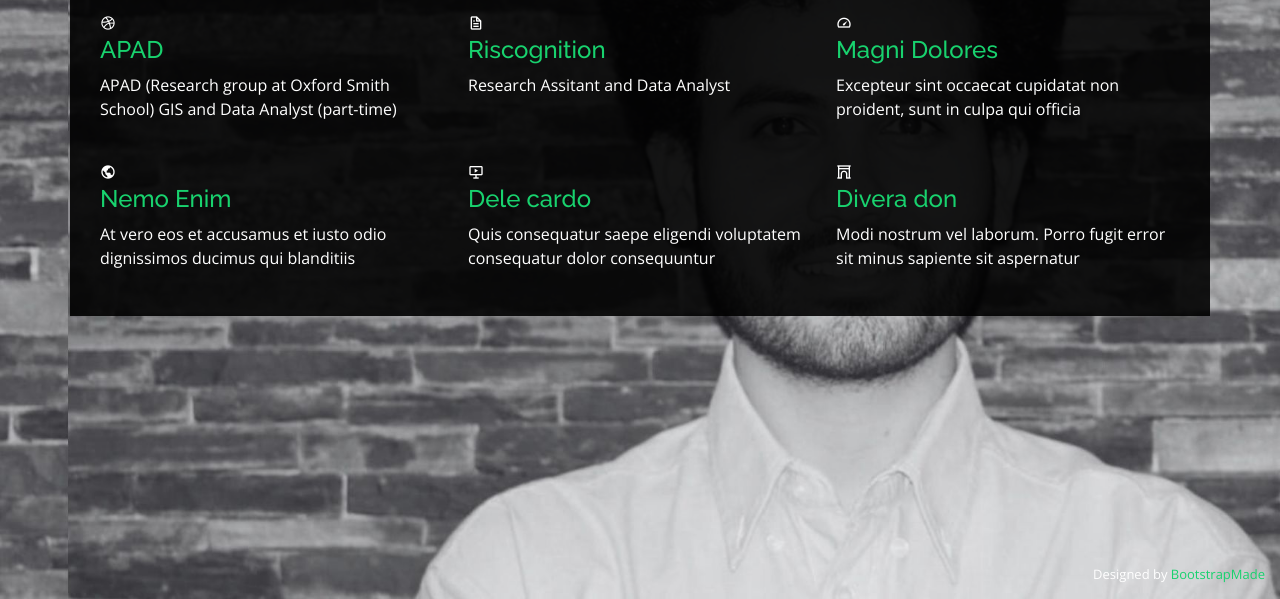
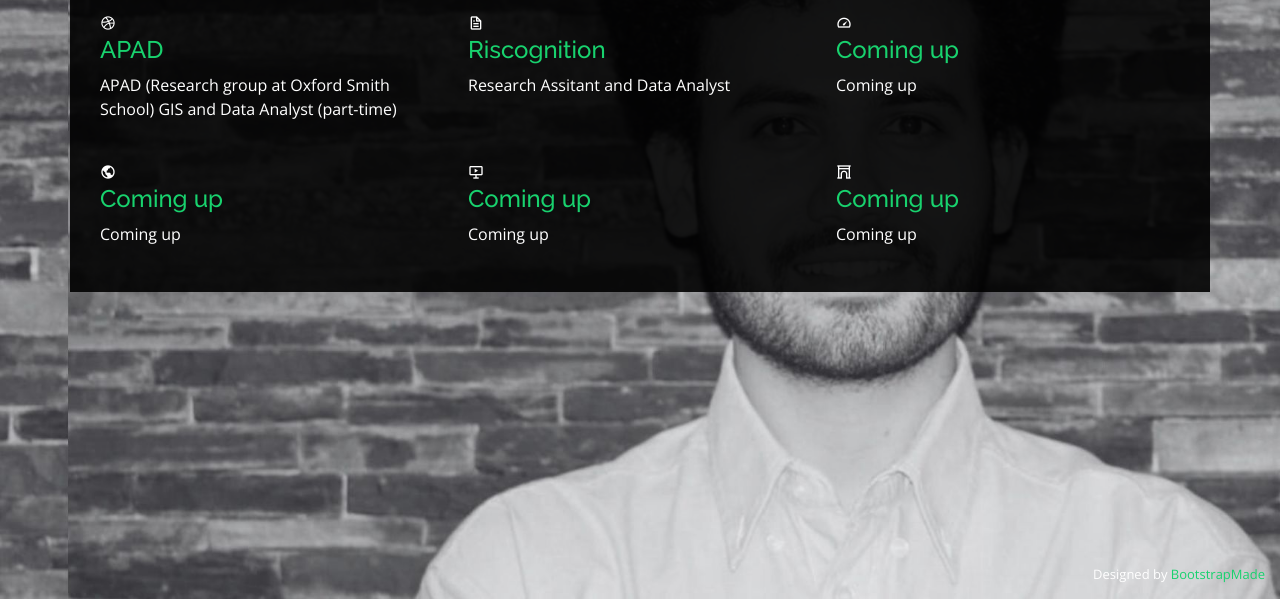
Before and after one commit to khizerzakir/khizerzakirai4eo.github.io, a plain HTML site: page index.html in a window 1280 px wide. Both pictures are taken after a click on the link "Blog". Shown: the part 201-800 px from the top of the page. Drawn offline with nearby package versions, Linux system fonts and the light colour scheme.

Commit message:
Update index.html
updated the blog page

```diff
--- a/index.html
+++ b/index.html
@@ -477,7 +477,7 @@
         <div class="col-lg-4 col-md-6 d-flex align-items-stretch">
           <div class="icon-box">
             <div class="icon"><i class="bx bxl-dribbble"></i></div>
-            <h4><a href="./Blog/Blog-details.html">APAD</a></h4>
+            <h4><a href="https://zgis.maps.arcgis.com/apps/webappviewer/index.html?id=d0d40e9521fb4195a3601dd5f153f4da">APAD</a></h4>
             <p>APAD (Research group at Oxford Smith School)
               GIS and Data Analyst (part-time) </p>
           </div>
@@ -486,7 +486,7 @@
         <div class="col-lg-4 col-md-6 d-flex align-items-stretch mt-4 mt-md-0">
           <div class="icon-box">
             <div class="icon"><i class="bx bx-file"></i></div>
-            <h4><a href="./Blog/Blog-details.html">Riscognition</a></h4>
+            <h4><a href="#">Riscognition</a></h4>
             <p>Research Assitant and Data Analyst</p>
           </div>
         </div>
@@ -494,32 +494,32 @@
         <div class="col-lg-4 col-md-6 d-flex align-items-stretch mt-4 mt-lg-0">
           <div class="icon-box">
             <div class="icon"><i class="bx bx-tachometer"></i></div>
-            <h4><a href="./Blog/Blog-details.html">Magni Dolores</a></h4>
-            <p>Excepteur sint occaecat cupidatat non proident, sunt in culpa qui officia</p>
+            <h4><a href="#">Coming up</a></h4>
+            <p>Coming up</p>
           </div>
         </div>
 
         <div class="col-lg-4 col-md-6 d-flex align-items-stretch mt-4">
           <div class="icon-box">
             <div class="icon"><i class="bx bx-world"></i></div>
-            <h4><a href="./Blog/Blog-details.html">Nemo Enim</a></h4>
-            <p>At vero eos et accusamus et iusto odio dignissimos ducimus qui blanditiis</p>
+            <h4><a href="#">Coming up</a></h4>
+            <p>Coming up</p>
           </div>
         </div>
 
         <div class="col-lg-4 col-md-6 d-flex align-items-stretch mt-4">
           <div class="icon-box">
             <div class="icon"><i class="bx bx-slideshow"></i></div>
-            <h4><a href="./Blog/Blog-details.html">Dele cardo</a></h4>
-            <p>Quis consequatur saepe eligendi voluptatem consequatur dolor consequuntur</p>
+            <h4><a href="#">Coming up</a></h4>
+            <p>Coming up</p>
           </div>
         </div>
 
         <div class="col-lg-4 col-md-6 d-flex align-items-stretch mt-4">
           <div class="icon-box">
             <div class="icon"><i class="bx bx-arch"></i></div>
-            <h4><a href="./Blog/Blog-details.html">Divera don</a></h4>
-            <p>Modi nostrum vel laborum. Porro fugit error sit minus sapiente sit aspernatur</p>
+            <h4><a href="#">Coming up</a></h4>
+            <p>Coming up</p>
           </div>
         </div>
 
```
